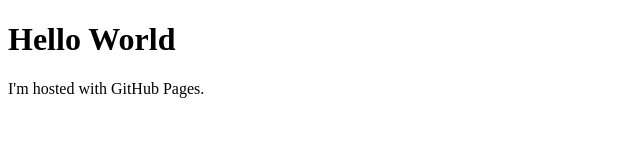
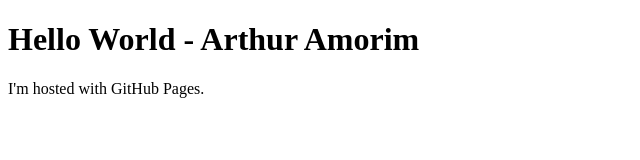
Before and after one commit to AtrthurAmorim/jornada-ideal, a plain HTML site: page index.html in a window 1280 px wide. Shown: the whole page, without its empty margins (0-640 px from the left). Drawn offline with Linux system fonts and the light colour scheme.

Commit message:
Update index.html

```diff
--- a/index.html
+++ b/index.html
@@ -1,7 +1,7 @@
 <!DOCTYPE html>
 <html>
 <body>
-<h1>Hello World</h1>
+<h1>Hello World - Arthur Amorim</h1>
 <p>I'm hosted with GitHub Pages.</p>
 </body>
 </html>
```
